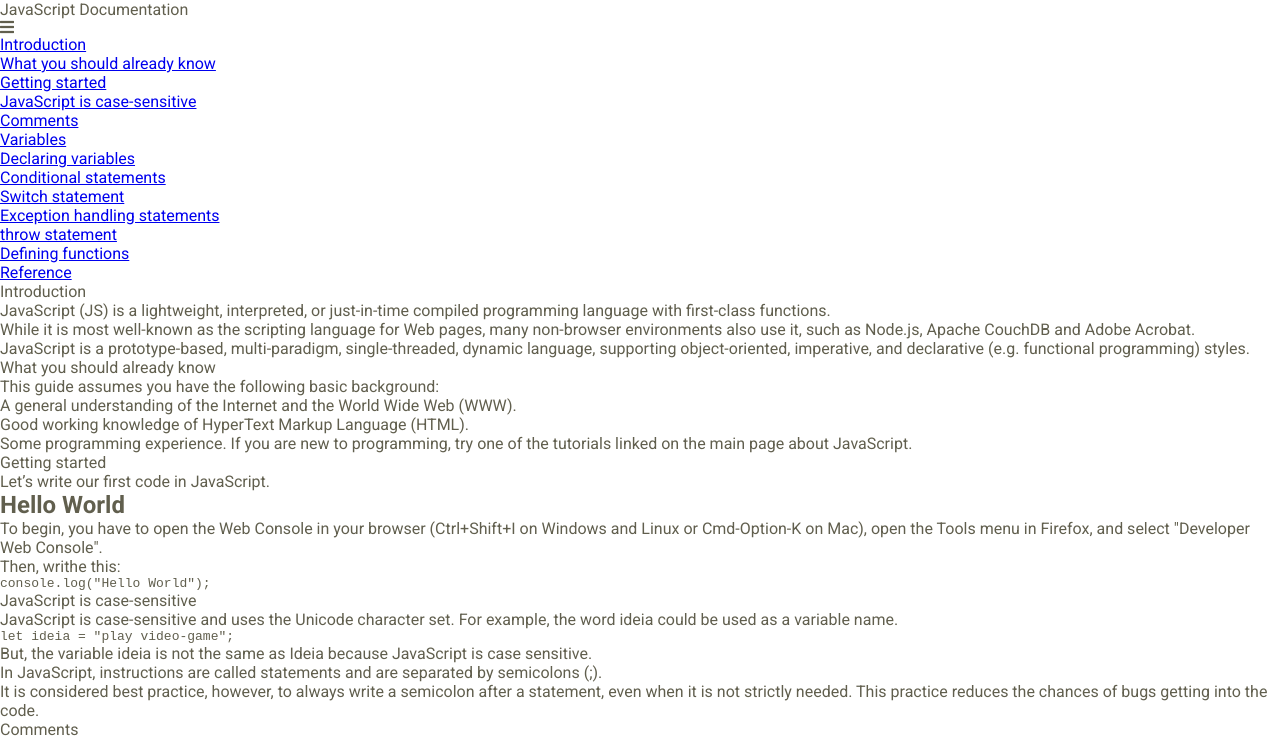
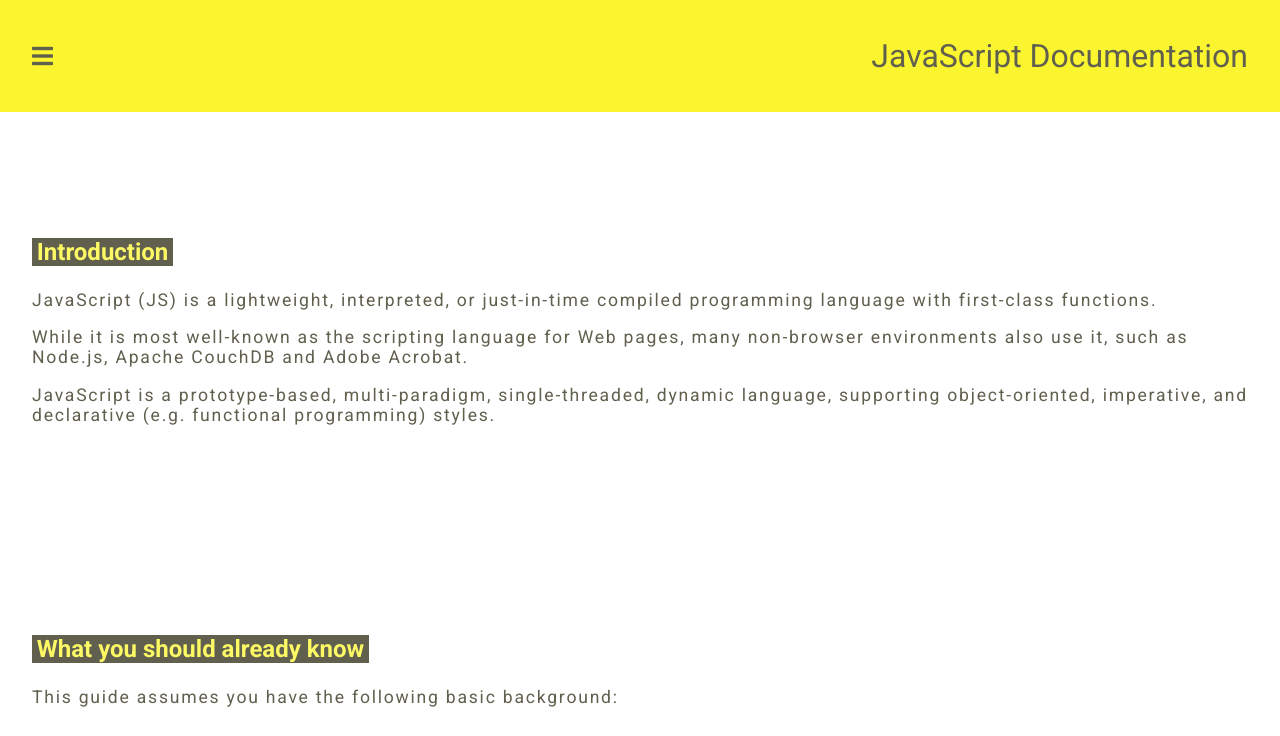
Before and after one commit to FernandoNv/web-projects, a plain HTML site: page Technical Documentation Page/index.html in a window 1280 px wide. Shown: the top 736 px of the page. Drawn offline with Linux system fonts and the light colour scheme.

Commit message:
mobile version finished

```diff
--- a/Technical Documentation Page/css/style.css
+++ b/Technical Documentation Page/css/style.css
@@ -3,6 +3,10 @@
 
 :root{
     --text-color: #615F4E;
+    --primary-color: #FAF52E;
+    --light-primary-color: #FCF964;
+    --dark-text-color: #403E34;
+    --light-text-color: #B1B0A0;
 }
 
 *{
@@ -14,3 +18,119 @@ body{
     font-family: 'Roboto', sans-serif;
     color: var(--text-color);
 }
+
+
+.footer,
+#main-doc,
+.title-page{
+    padding: 1em 2em;
+}
+
+.title-page{
+    background-color: var(--primary-color);
+    display: flex;
+    height: 80px;
+    align-items: center;
+    justify-content: space-between;
+}
+.header{
+    font-size: 2em;
+}
+
+.menu-icon{
+    cursor: pointer;
+    font-size: 24px;
+}
+.menu{
+    position: absolute;
+    top:  112px;
+    left: 0;
+    background-color: var(--text-color);
+    list-style: none;
+    display: none;
+}
+
+.menu li{
+    margin: 0 0 0.2em;
+}
+
+.menu li a{
+    box-sizing: border-box;
+    padding: 1em 2em;
+    color: var(--light-text-color);
+    background-color: var(--dark-text-color);
+    border-left: 0.2em solid var(--text-color);
+    text-decoration: none;
+    display: block;
+    transition: 0.3s;
+}
+
+.menu li a:hover{
+    background-color: var(--light-text-color);
+    color: var(--dark-text-color);
+}
+
+.display-block{
+    display: block;
+}
+
+.main-section{
+    min-height: 50vh;
+    display: flex;
+    flex-direction: column;
+    justify-content: center;
+
+}
+
+.main-header{
+    font-size: 1.5em;
+    margin: 1em 0;
+    width: fit-content;
+    padding: 0 0.2em;
+    font-weight: bold;
+    background-color: var(--text-color);
+    color: var(--light-primary-color);
+}
+
+.paragraph{
+    font-size: 1.1em;
+    font-weight: normal;
+    letter-spacing: 0.1em;
+    margin-bottom: 1em;
+}
+
+.section-list{
+    font-size: 1em;
+    font-weight: normal;
+    letter-spacing: 0.1em;
+    padding: 0 2em;
+}
+
+.main-list-element{
+    margin: 1em 0;
+}
+
+.sub-title{
+    font-size: 1.3em;
+    margin: 1em 0;
+    font-weight: bold;
+}
+
+.code-area{
+    box-sizing: border-box;
+    width: 100%;
+    padding: 2em;
+    display: inline-block;
+    background-color: var(--light-primary-color);
+    border-left: 0.3em solid var(--text-color);
+    font-size: 1.1em;
+    margin: 1em 0 1.5em;
+}
+
+.footer{
+    background-color: var(--dark-text-color);
+    padding: 2em;
+    display: flex;
+    align-items: center;
+    justify-content: center;
+}
--- a/Technical Documentation Page/index.html
+++ b/Technical Documentation Page/index.html
@@ -8,8 +8,10 @@
 </head>
 <body>
     <nav id="navbar">
-        <header class="title-page">JavaScript Documentation</header>
-        <i class="fas fa-bars"></i>
+        <header class="title-page">
+            <i class="fas fa-bars menu-icon"></i>
+            <span class="header">JavaScript Documentation</span>
+        </header>
         <ul class="menu">
             <li><a href="#Introduction" class="nav-link">Introduction</a></li>
             <li><a href="#What_you_should_already_know" class="nav-link">What you should already know</a></li>
--- a/Technical Documentation Page/js/app.js
+++ b/Technical Documentation Page/js/app.js
@@ -0,0 +1,15 @@
+const menuIcon = document.querySelector('.menu-icon');
+const menu = document.querySelector('.menu');
+menuIcon.addEventListener('click', () =>{
+    if(menu.classList.contains('display-block'))
+        menu.classList.remove('display-block');
+    else
+        menu.classList.add('display-block');
+});
+
+menu.addEventListener('click', () =>{
+    if(menu.classList.contains('display-block'))
+        menu.classList.remove('display-block');
+    else
+        menu.classList.add('display-block');
+});
```
